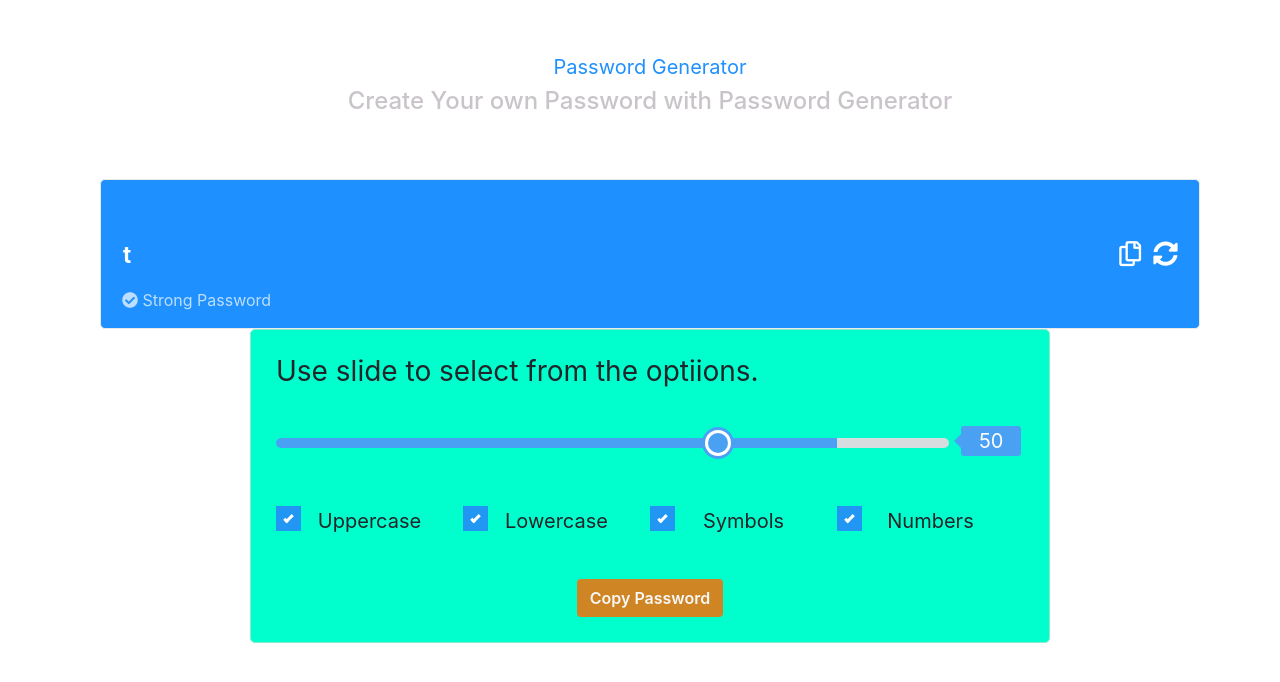
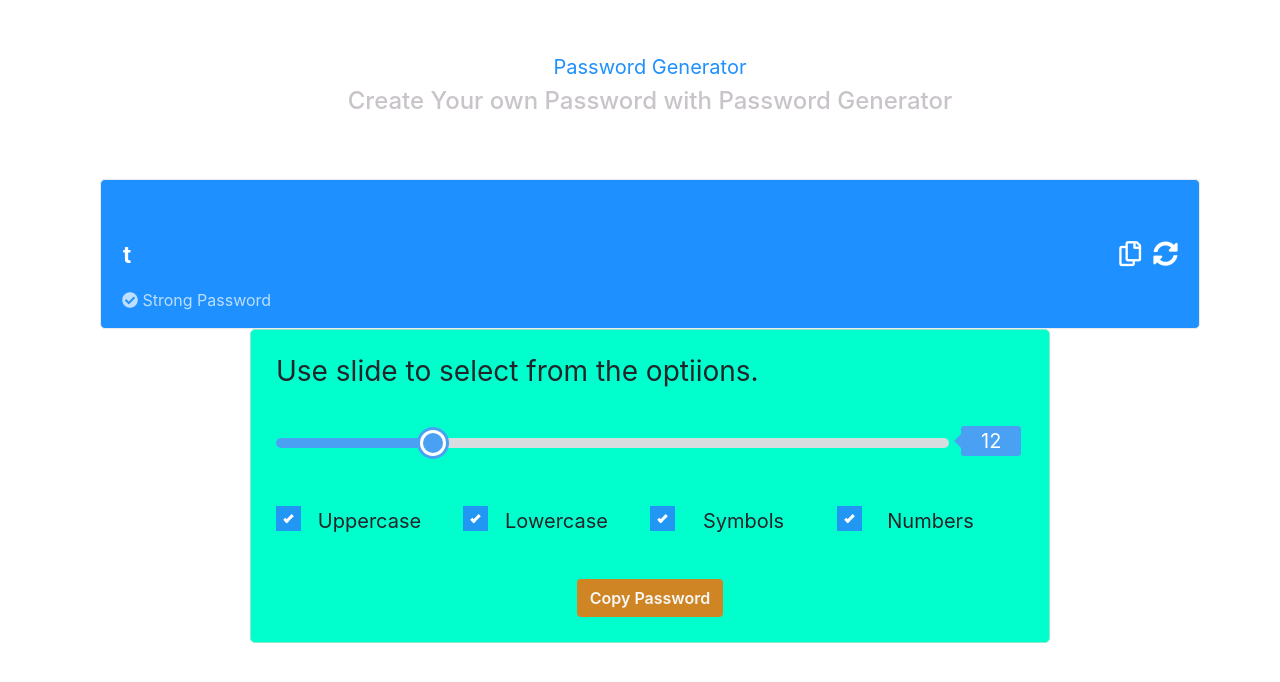
Before and after one commit to chikechris/passwordGenerator, a React (Create React App) app: page / in a window 1280 px wide. Shown: the top 682 px of the page. Built offline with nearby package versions, Linux system fonts and the light colour scheme.

Commit message:
dynamic slider working

```diff
--- a/src/components/container/Container.js
+++ b/src/components/container/Container.js
@@ -1,7 +1,7 @@
-import React from 'react';
+import React, {useState} from 'react';
 import Button from '../button/Button';
 import Slider from '../slider/Slider';
-import CheckBox from '../checkbox/CheckBox'
+import CheckBox from '../checkbox/CheckBox';
 
 import './Container.css';
 
@@ -30,17 +30,18 @@ const CHECKBOX_LIST = [
     label: 'Numbers',
     isChecked: true
   }
-
-]
+];
 
 const Container = () => {
+const [rangeValue, setRangeValue] = useState(12)
+
   const onChangeSlider = e => {
+    setRangeValue(e.target.value)
+  };
+
+  const onChangeCheckBox = e => {
     console.log(e.target.value);
   };
-
-  const onChangeCheckBox =e => {
-    console.log(e.target.value)
-  }
   return (
     <div className='password-settings'>
       <h3>Use slide to select from the optiions.</h3>
@@ -50,10 +51,10 @@ const Container = () => {
             &nbsp;
             <Slider
               min={1}
-              max={60}
+              max={50}
               step={1}
-              defaultLength={50}
-              value={40}
+              defaultLength={parseInt(rangeValue, 10)}
+              value={parseInt(rangeValue, 10)}
               onChangeValue={onChangeSlider}
             />
           </div>
@@ -61,8 +62,7 @@ const Container = () => {
 
         <div className='col-md-12'>
           <div className='row checkbox-container'>
-          {
-            CHECKBOX_LIST.map(checkbox =>
+            {CHECKBOX_LIST.map(checkbox => (
               <CheckBox
                 key={checkbox.id}
                 name={checkbox.name}
@@ -72,9 +72,7 @@ const Container = () => {
                 onChange={onChangeCheckBox}
                 disabled={false}
               />
-            )
-          }
-
+            ))}
           </div>
         </div>
       </div>
--- a/src/components/slider/Slider.js
+++ b/src/components/slider/Slider.js
@@ -1,16 +1,30 @@
-import React from 'react';
+import React, { useState, useRef } from 'react';
 import PropTypes from 'prop-types';
 import './Slider.css';
 
 const Slider = props => {
   const { step, min, max, value, defaultLength, onChangeValue } = props;
 
+  const rangeRef = useRef();
+  const [range, setRange] = useState(defaultLength);
+
+
   const activeRangeColor = '#4aa1f3';
   const rangeBackground = '#d7dcdf';
 
   const handleChange = max => e => {
     onChangeValue(e);
+    const value = e.target.value;
+    setRange(value);
+    const progress = (value / max) * 100 + '%';
+    const newBackgroundStyle = `linear-gradient(90deg, ${activeRangeColor} 0% ${progress}, ${rangeBackground} ${progress} 100%)`;
+    rangeRef.current.style.background = newBackgroundStyle;
   };
+
+  // if (range !== defaultLength || !range) {
+  //   // eslint-disable-next-line no-const-assign
+  //   range = defaultLength;
+  // }
 
   const progressValue = defaultLength;
   const progress = (progressValue / max) * 100 + '%';
@@ -22,6 +36,7 @@ const Slider = props => {
     <div className='slider-container'>
       <div className='slider'>
         <input
+          ref={rangeRef}
           className='range-slider'
           type='range'
           step={step}
@@ -31,7 +46,7 @@ const Slider = props => {
           onChange={handleChange(max)}
           style={styleInput}
         />
-        <span className='range-slider-value'>{progressValue }</span>
+        <span className='range-slider-value'>{progressValue}</span>
       </div>
     </div>
   );
```
Lines whose indentation alone changed are shown as unchanged.
